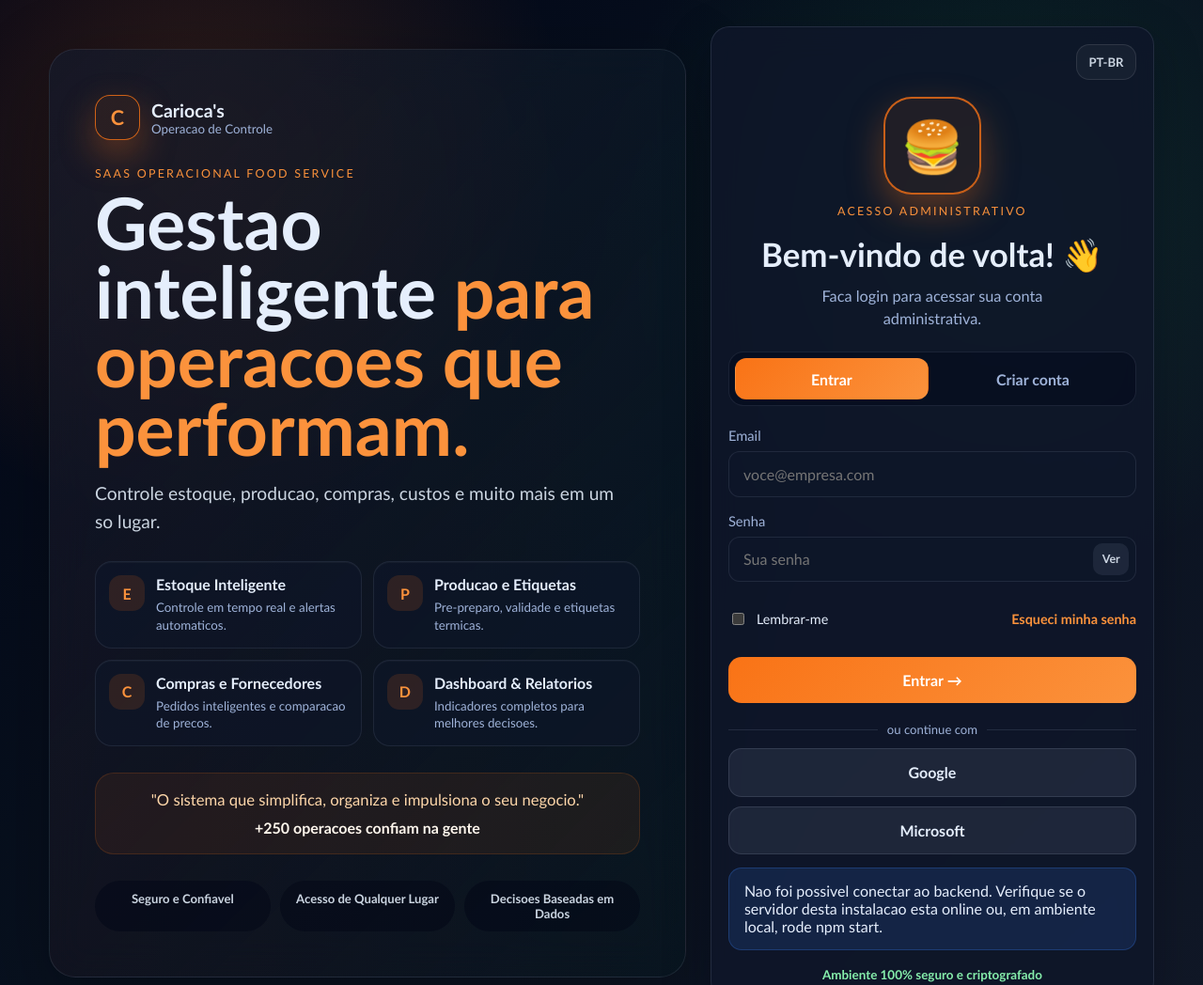
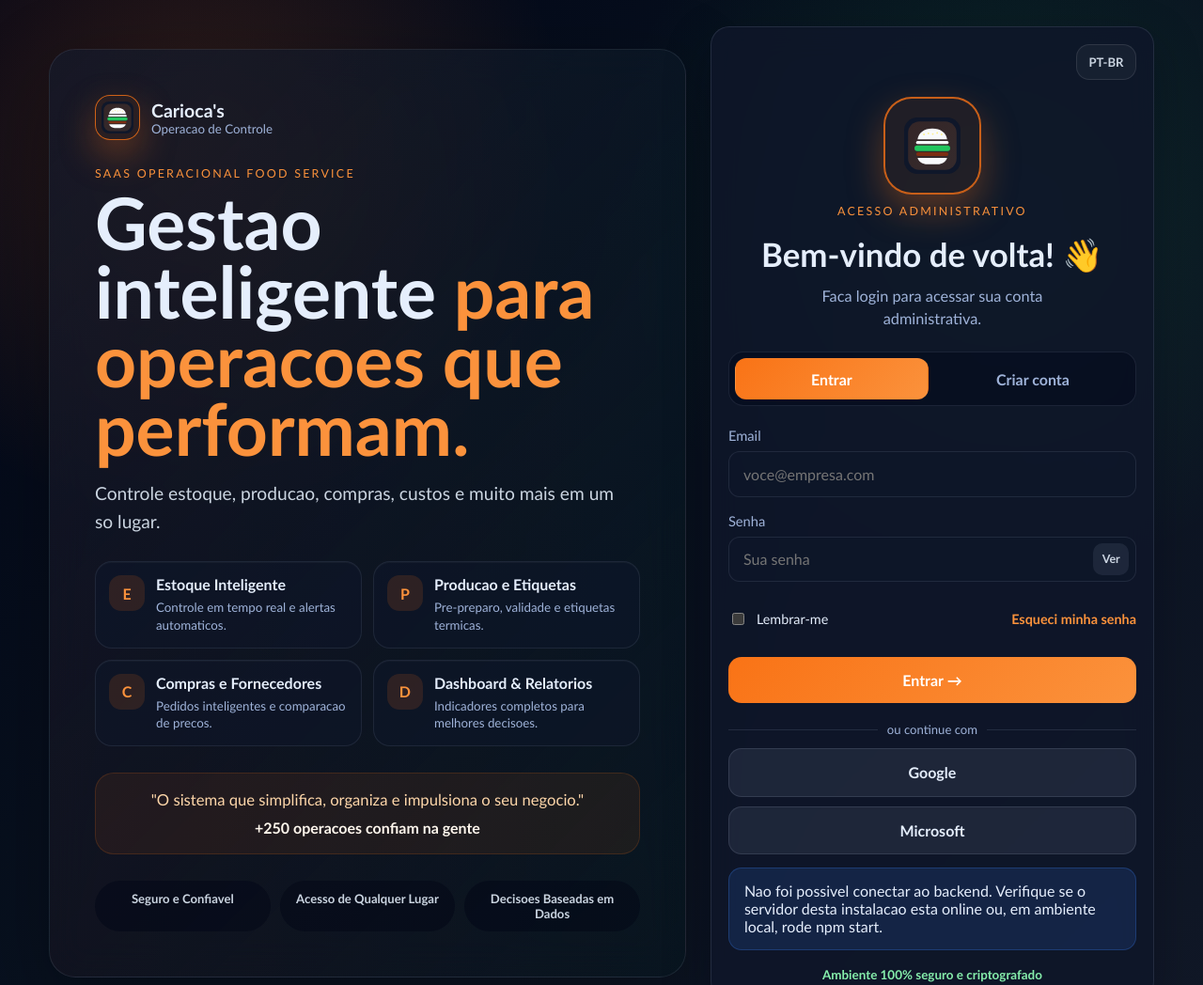
Before and after one commit to TaianaDias/hamburgueria-app, a website: page public/login.html in a window 1280 px wide. Shown: the top 1048 px of the page at 94% size. Drawn offline with Linux system fonts and the light colour scheme; no server answers.

Commit message:
Usa logo no login premium

```diff
--- a/public/login.html
+++ b/public/login.html
@@ -18,7 +18,7 @@
 <main class="page page-login login-premium-shell">
   <section class="login-marketing-panel">
     <a class="login-brand" href="login.html" aria-label="Carioca's Operacao de Controle">
-      <span class="login-brand-mark">C</span>
+      <span class="login-brand-mark"><img src="icon.svg" alt="" aria-hidden="true"></span>
       <span>
         <strong>Carioca's</strong>
         <small>Operacao de Controle</small>
@@ -72,7 +72,7 @@
     </div>
 
     <div class="login-card-head">
-      <span class="login-burger-icon" aria-hidden="true">🍔</span>
+      <span class="login-burger-icon" aria-hidden="true"><img src="icon.svg" alt=""></span>
       <p class="eyebrow">Acesso administrativo</p>
       <h2>Bem-vindo de volta! 👋</h2>
       <p class="muted">Faca login para acessar sua conta administrativa.</p>
--- a/public/style.css
+++ b/public/style.css
@@ -210,6 +210,14 @@ textarea:focus {
   box-shadow: 0 16px 38px rgba(249, 115, 22, 0.34);
 }
 
+.login-brand-mark img,
+.login-burger-icon img {
+  display: block;
+  width: 74%;
+  height: 74%;
+  object-fit: contain;
+}
+
 .login-brand-mark {
   border: 1px solid rgba(249, 115, 22, 0.8);
   background: rgba(249, 115, 22, 0.08);
@@ -222,7 +230,7 @@ textarea:focus {
   border: 2px solid rgba(249, 115, 22, 0.78);
   border-radius: 30px;
   background: rgba(249, 115, 22, 0.08);
-  font-size: 3.35rem;
+  padding: 10px;
 }
 
 .login-brand strong,
```
